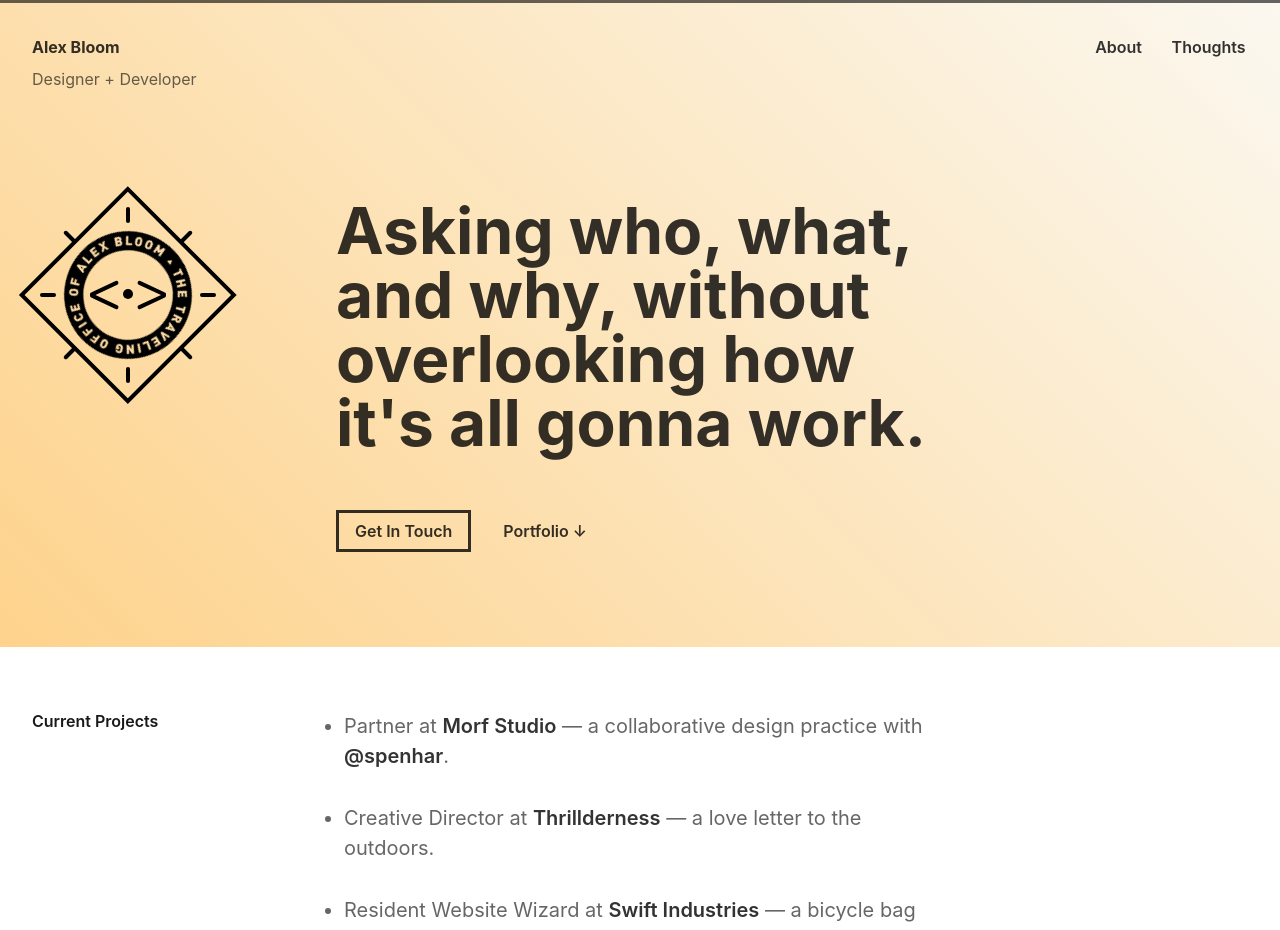
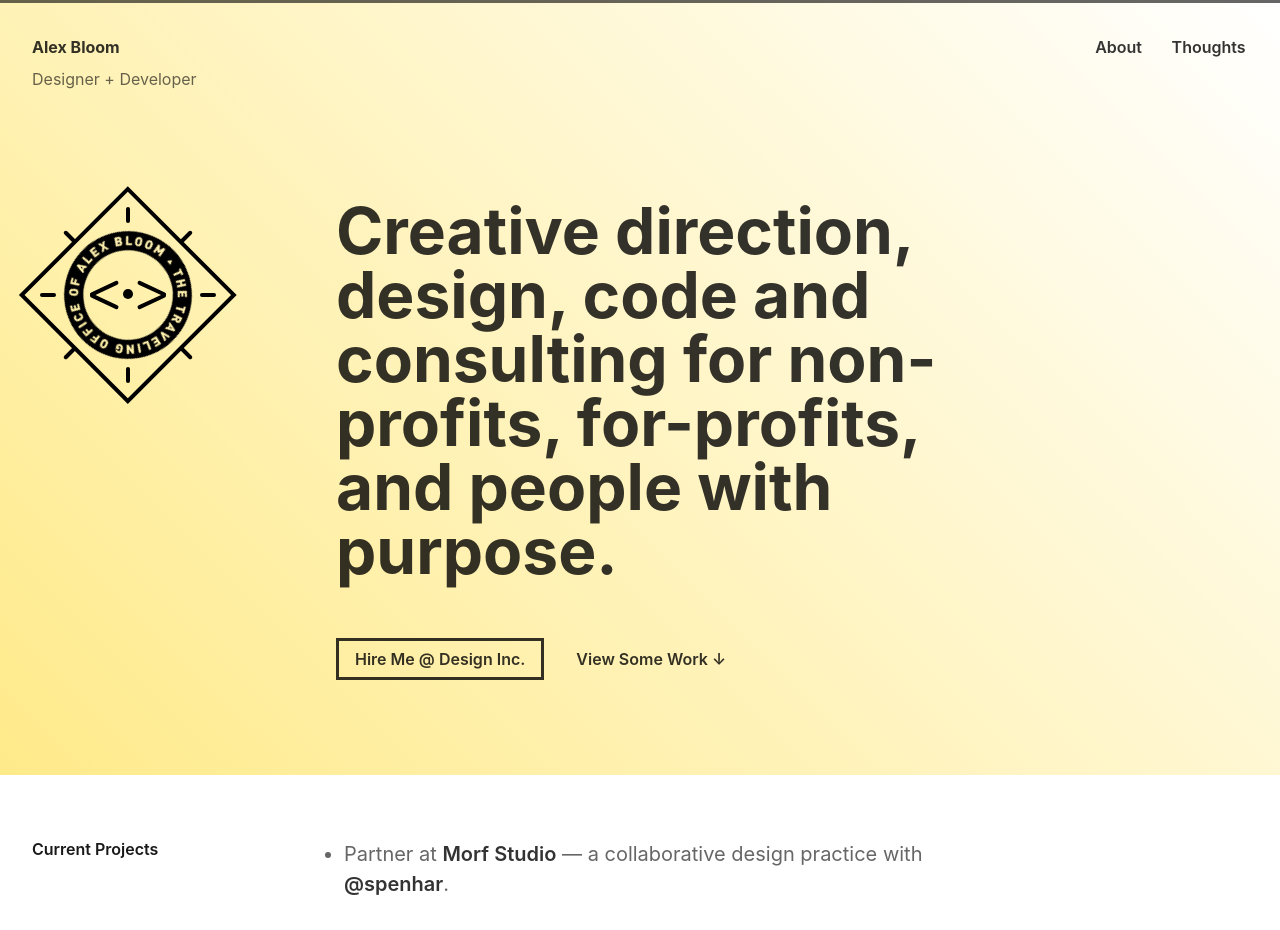
Before and after one commit to AlexBloom/alexbloom.github.io, a Jekyll site: the page built from index.html, in a window 1280 px wide and 1400 px high. Shown: the top 930 px of the window. Built offline with Jekyll 4.4.1, drawn with Linux system fonts in a browser that asks for light colours; some of the changed lines change nothing that is shown.

Commit message:
Content + color

```diff
--- a/_includes/header.html
+++ b/_includes/header.html
@@ -3,9 +3,9 @@
   <div class="wrapper cf absolute right-0">
     <nav class="float-right mar-l">
         <ul class="list-reset cf">
-          <li class="col col-12 s-col-6"><a href="about" class="inline-block pad-r-m">About</a></li>
-          <li class="col col-12 s-col-6"><a href="thoughts" class="inline-block pad-r-m">Thoughts</a></li>
-          <!-- <li class="inline-block pad-r-l"><a href="work" class="inline-block pad-y-l">Work</a></li> -->
+          <li class="col col-12 s-col-6"> <a href="about" class="inline-block pad-r-m">About</a></li>
+          <li class="col col-12 s-col-6"> <a href="thoughts" class="inline-block pad-r-m">Thoughts</a></li>
+          <!-- <li class="col col-12 s-col-4"> <a href="mailto:hello@alexbloom.co" class="inline-block pad-r-m"> Contact </a></li> -->
         </ul>
     </nav>
   </div>
--- a/index.html
+++ b/index.html
@@ -13,14 +13,14 @@ title: Alex Bloom
 <script>
   	// Random Background Color for Home Page
   	var hue = 'rgb(' +
-  		(Math.floor(Math.random() *(360-180+1)+100)) + ',' +
-  		(Math.floor(Math.random() *(360-180+1)+100)) + ',' +
-  	    (Math.floor(Math.random() *(360-180+1)+100)) + ')';
+  		(Math.floor(Math.random() *(360-120+1)+100)) + ',' +
+  		(Math.floor(Math.random() *(360-120+1)+100)) + ',' +
+  	    (Math.floor(Math.random() *(360-120+1)+100)) + ')';
 
   	var huetwo = 'rgb(' +
-  		(Math.floor(Math.random() *(360-180+1)+100)) + ',' +
-  		(Math.floor(Math.random() *(360-180+1)+100)) + ',' +
-  	    (Math.floor(Math.random() *(360-180+1)+100)) + ')';
+  		(Math.floor(Math.random() *(360-110+1)+100)) + ',' +
+  		(Math.floor(Math.random() *(360-110+1)+100)) + ',' +
+  	    (Math.floor(Math.random() *(360-110+1)+100)) + ')';
 
     document.getElementById('gradientDiv').style.backgroundImage= "linear-gradient( 45deg, " + hue + " , " + huetwo + ")";
     document.getElementById('gradientDiv').style.backgroundColor = hue;
@@ -48,13 +48,15 @@ title: Alex Bloom
     </div>
     <div class="col col-12 m-col-6 ">
       <div class="pad-b-xl">
-        <!-- <p class="h1 bold type-grow"> Throwing 24 hour accessibility parties, and everyone's invited. </p> -->
-        <!-- <p class="h1 bold type-grow"> Deliberatic artistic choices for function&apos;s sake. </p> -->
+        <p class="h1 bold type-grow black-8"> Creative direction, design, code and consulting for non-profits, for-profits, and people with purpose. </p>
+        <!-- <p class="h1 bold type-grow black-8"> Throwing 24 hour accessibility parties, and everyone's invited. </p> -->
+        <!-- <p class="h1 bold type-grow"> Making artistic choices for function&apos;s sake. </p> -->
         <!-- <p class="h1 bold type-grow"> Creative partnership and responsive service for clients of all sizes. </p> -->
-        <p class="h1 bold type-grow black-8"> Asking who, what, and why, without overlooking how it's all gonna work. </p>
+        <!-- <p class="h1 bold type-grow black-8"> Asking who, what, and why, without overlooking how it's all gonna work. </p> -->
         <ul class="pad-0 mar-y-xl ">
-          <li class="inline-block float-left pad-r-l"> <a href="mailto:hello@alexbloom.co" class="btn border"> Get In Touch </a>  </li>
-          <li class="inline-block float-left pad-r-l"> <a href="#Work" class=""> Portfolio &darr; </a>  </li>
+          <li class="inline-block float-left pad-r-l"> <a href="mailto:hello@alexbloom.co" class="btn border"> Hire Me @ Design Inc. </a>  </li>
+
+          <li class="inline-block float-left pad-r-l"> <a href="#Work" class=""> View Some Work &darr; </a>  </li>
         </ul>
       </div>
     </div>
@@ -93,28 +95,15 @@ title: Alex Bloom
     <div class="col col-12 m-col-9">
       <ul class="list-reset">
         <li class="col col-12 m-col-6 pad-b-l pad-r-l">
-          <a href="http://bikeandbuild.org/2015AnnualReport" target="_blank">
+          <a href="https://bikeandbuild.org/2015annualreport/" target="_blank">
             <h3 class="h4">Bike & Build</h3>
             <img src="img/work/babar.jpg" alt="">
           </a>
         </li>
-        <!-- <li class="col col-12 m-col-6 pad-b-l pad-r-l">
-          <a href="http://suffoca.com" target="_blank">
-            <h3 class="h4"> Suffoca.com </h3>
-            <img class="fit"  src="img/work/suffoca.jpg" alt="">
-          </a>
-        </li> -->
         <li class="col col-12 m-col-6 pad-b-l pad-r-l">
           <a href="http://cinereach.org" target="_blank">
             <h3 class="h4"> Cinereach </h3>
             <img class="fit"  src="img/work/cinereach.jpg" alt="">
-
-          </a>
-        </li>
-        <li class="col col-12 m-col-6 pad-b-l pad-r-l">
-          <a href="http://bagelbarbagels.com" target="_blank">
-            <h3 class="h4"> The Bagel Bar </h3>
-            <img class="fit"  src="img/work/project.jpg" alt="">
           </a>
         </li>
         <li class="col col-12 m-col-6 pad-b-l pad-r-l">
@@ -123,6 +112,12 @@ title: Alex Bloom
             <img src="img/work/woolley.jpg" alt="">
           </a>
         </li>
+        <!-- <li class="col col-12 m-col-6 pad-b-l pad-r-l">
+          <a href="http://bagelbarbagels.com" target="_blank">
+            <h3 class="h4"> The Bagel Bar </h3>
+            <img class="fit"  src="img/work/project.jpg" alt="">
+          </a>
+        </li> -->
         <li class="col col-12 m-col-6 pad-b-l pad-r-l">
           <a href="/tfi-sandbox/" target="_blank">
             <h3 class="h4">TFI Sandbox</h3>
```
Also changed, not shown: 2 other files.
